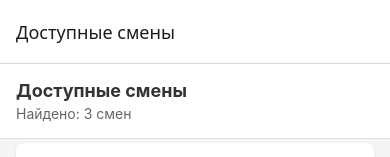
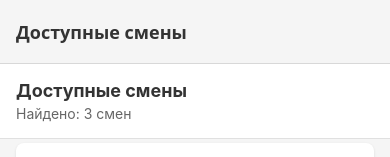
Before and after one commit to abdullagezgiev/RN-CLI-App, a React Native app: screen / in a window 390 px wide. Shown: the top 157 px of the page. Built offline with nearby package versions, Linux system fonts and the light colour scheme; no server answers.

Commit message:
App.tsx is updated and new dependencies are installed

```diff
--- a/App.tsx
+++ b/App.tsx
@@ -1,10 +1,12 @@
-import { View, Text } from 'react-native'
-import React from 'react'
-import { createNativeStackNavigator } from '@react-navigation/native-stack'
-import { NavigationContainer } from '@react-navigation/native';
+import React from 'react';
+import {NavigationContainer} from '@react-navigation/native';
+import {createNativeStackNavigator} from '@react-navigation/native-stack';
+import {enableScreens} from 'react-native-screens';
 import ShiftListScreen from './src/context/ShiftListScreen';
 import ShiftDetailsScreen from './src/context/ShiftDetailsScreen';
-import { ShiftProvider } from './src/context/ShiftContext';
+import {ShiftProvider} from './src/context/ShiftContext';
+
+enableScreens();
 
 const Stack = createNativeStackNavigator();
 
@@ -12,7 +14,18 @@ function App(): React.JSX.Element {
   return (
     <ShiftProvider>
       <NavigationContainer>
-        <Stack.Navigator initialRouteName='ShiftList'>
+        <Stack.Navigator
+          initialRouteName="ShiftList"
+          screenOptions={{
+            headerStyle: {
+              backgroundColor: '#f5f5f5',
+            },
+            headerTintColor: '#333',
+            headerTitleStyle: {
+              fontWeight: 'bold',
+            },
+          }}
+        >
           <Stack.Screen
             name="ShiftList"
             component={ShiftListScreen}
@@ -25,8 +38,8 @@ function App(): React.JSX.Element {
           />
         </Stack.Navigator>
       </NavigationContainer>
-  </ShiftProvider>
-  )
+    </ShiftProvider>
+  );
 }
 
 export default App;
--- a/src/context/ShiftDetailsScreen.tsx
+++ b/src/context/ShiftDetailsScreen.tsx
@@ -13,7 +13,7 @@ interface Props {
     route: ShiftDetailsScreenRouteProp;
 }
 
-const ShiftDetailsScreen: React.FC<Props> = ({route}) => {
+const ShiftDetailsScreen: React.FC<any> = ({route}) => {
     const {shift} = route.params;
 
     return (
```
